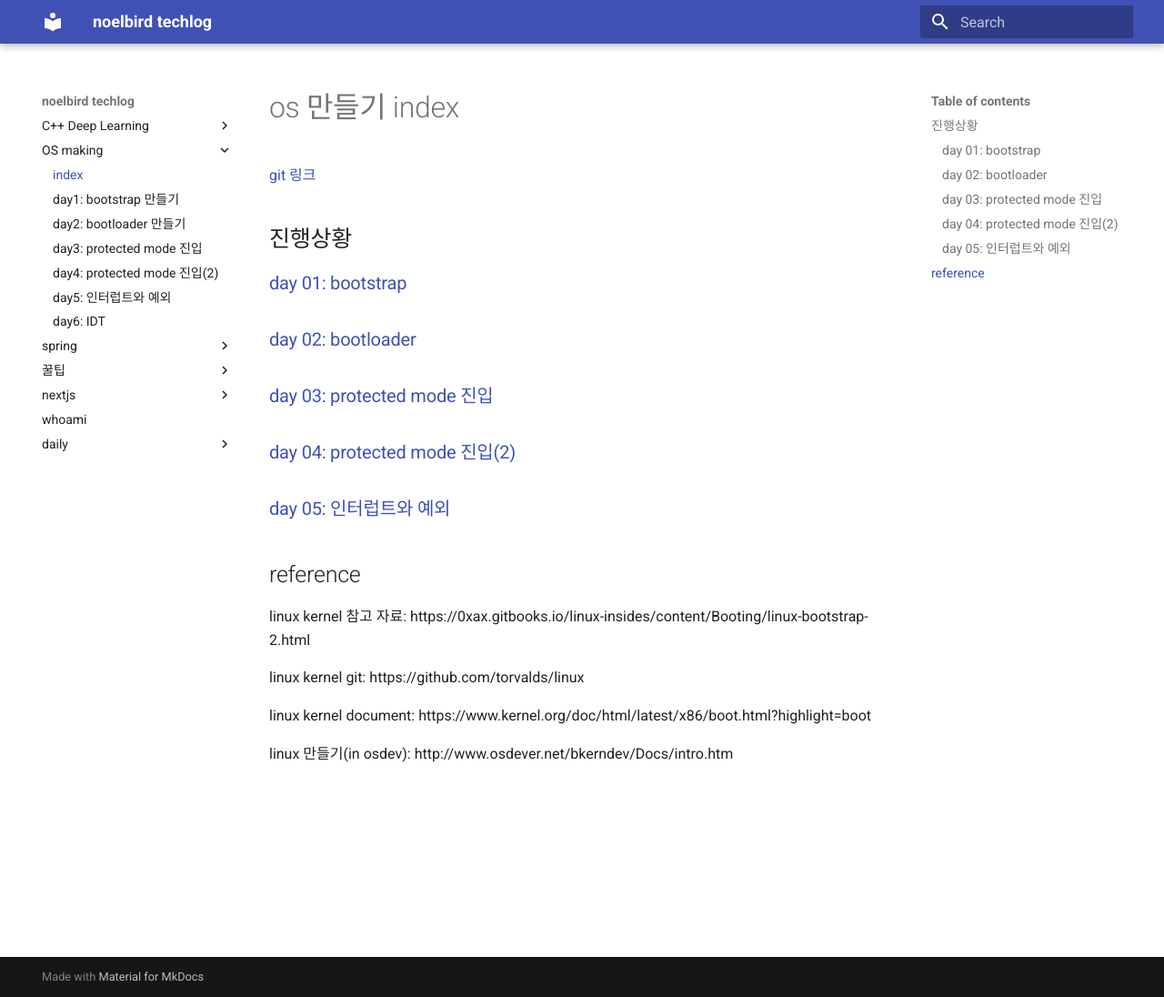
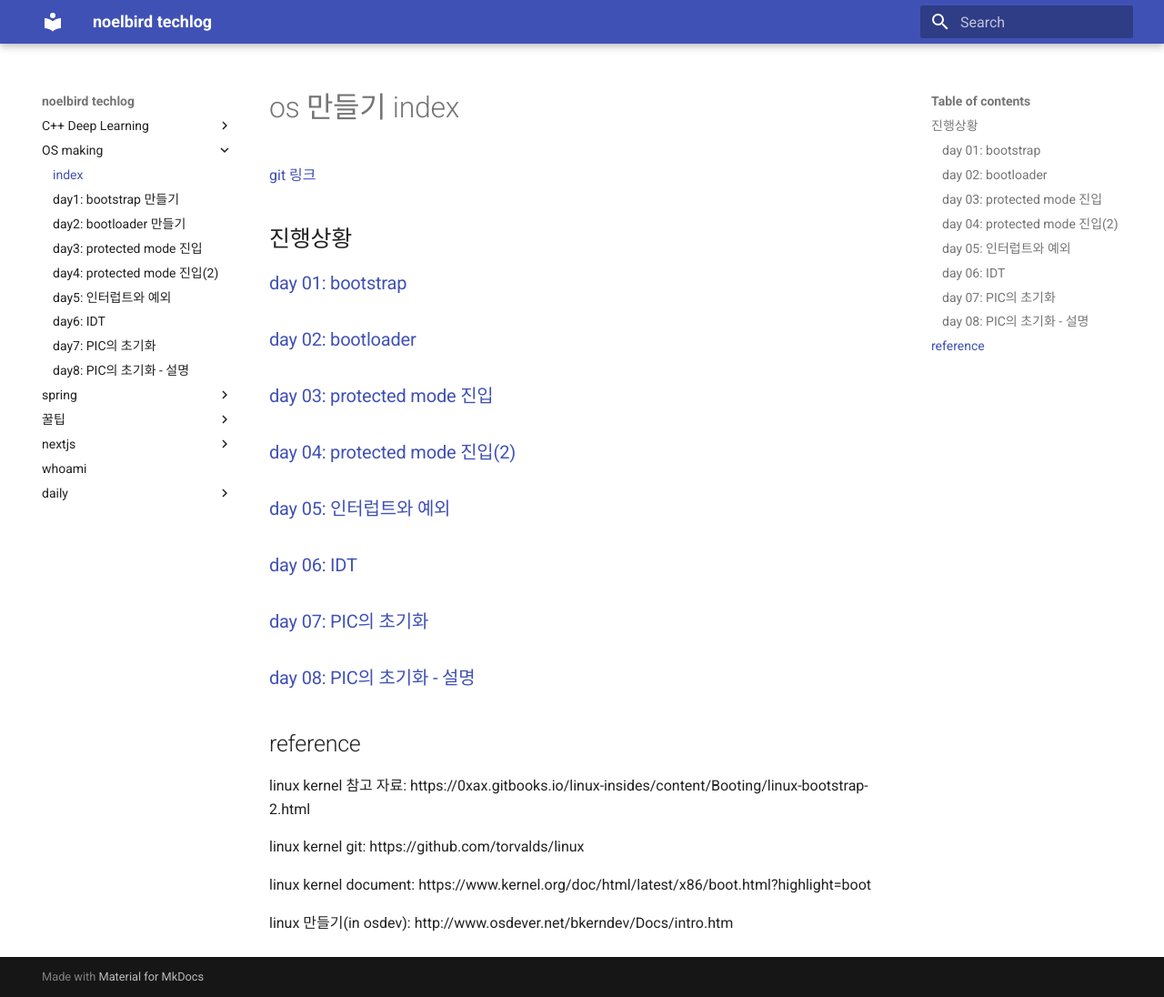
Before and after one commit to NoelBird/noelbird.github.io, an MkDocs documentation site: the page built from docs/os-making/index.md, in a window 1280 px wide and 1096 px high. Shown: the whole window at 91% size. Built offline with MkDocs 1.6.1 and Material for MkDocs 9.7.7, drawn with Linux system fonts in a browser that asks for light colours; nearby versions of some CDN libraries.

Commit message:
update os-making index

```diff
--- a/docs/os-making/index.md
+++ b/docs/os-making/index.md
@@ -14,6 +14,14 @@
 
 ### [day 05: 인터럽트와 예외](05.md)
 
+### [day 06: IDT](06.md)
+
+### [day 07: PIC의 초기화](07.md)
+
+### [day 08: PIC의 초기화 - 설명](08.md)
+
+
+
 
 
 ## reference
--- a/mkdocs.yml
+++ b/mkdocs.yml
@@ -36,6 +36,9 @@ nav:
     - 'day4: protected mode 진입(2)': os-making/04.md
     - 'day5: 인터럽트와 예외': os-making/05.md
     - 'day6: IDT': os-making/06.md
+    - 'day7: PIC의 초기화': os-making/07.md
+    - 'day8: PIC의 초기화 - 설명': os-making/08.md
+
   - spring:
     - intro: spring/index.md
     - 'day1: spring 시작': spring/01.md
@@ -56,8 +59,6 @@ nav:
 
   - whoami: whoami/aboutme.md
   - daily:
-    - 2021년 6월:
-      - '2021-06-02': 'daily/2021-06-02.md'
     - 2021년 5월:
       - '2021-05-27': 'daily/2021-05-27.md'
       - '2021-05-26': 'daily/2021-05-26.md'
```
